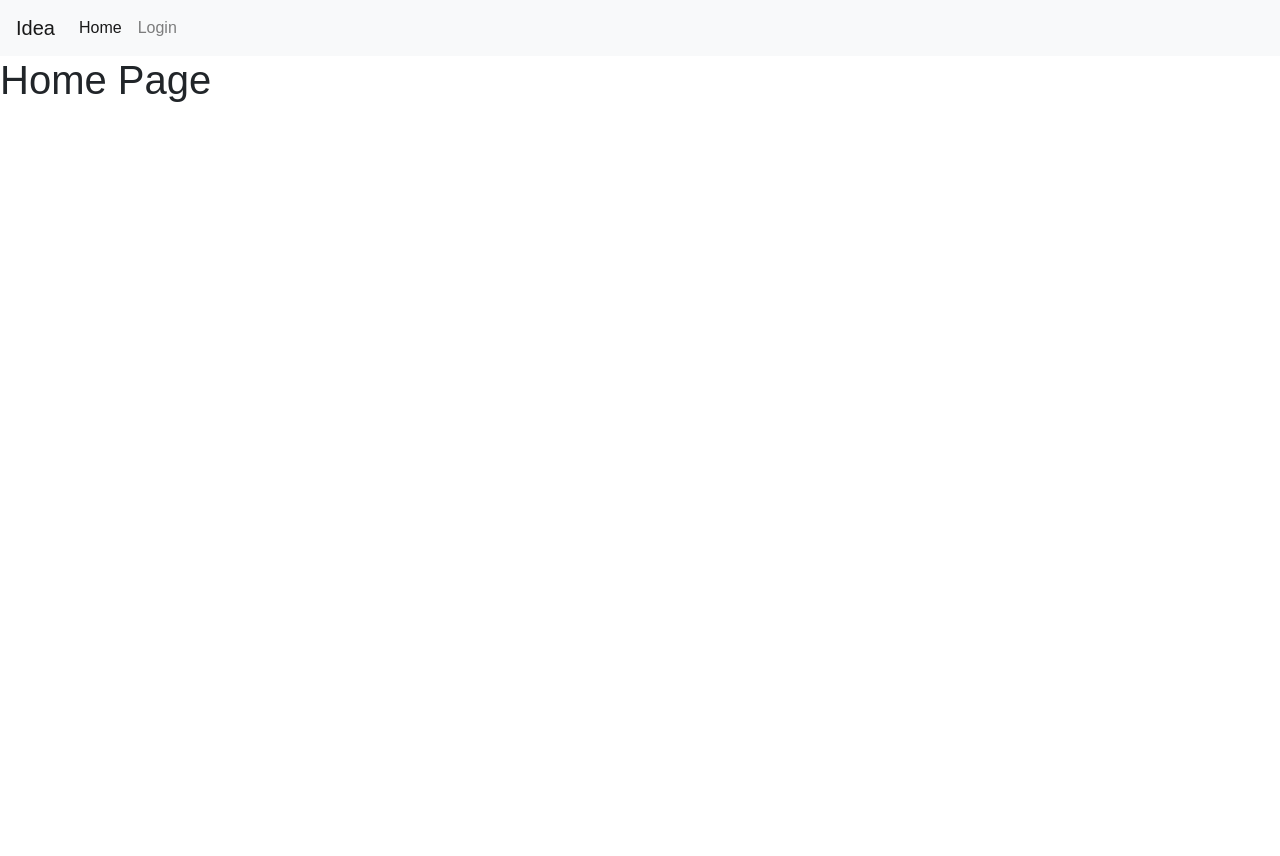
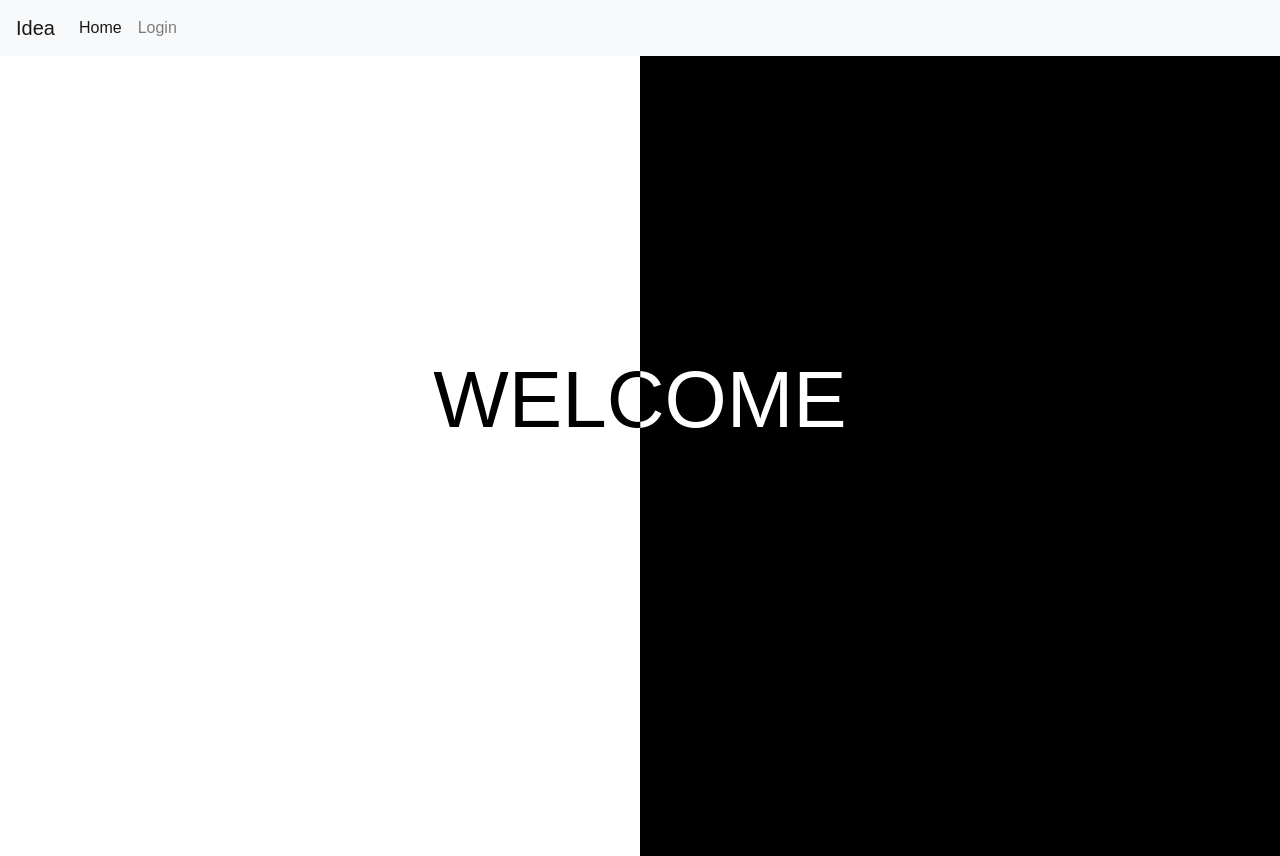
Before and after one commit to AshikShuvo/idea, a React (Create React App) app: page / in a window 1280 px wide. Before the commit the page ends 800 px from the top, so only its background shows below. Built offline with nearby package versions, Linux system fonts and the light colour scheme.

Commit message:
final commit

```diff
--- a/src/components/ui/NewCard.js
+++ b/src/components/ui/NewCard.js
@@ -1,14 +1,15 @@
 import React from 'react'
 import "../../customcss/card.css"
 const NewCard = ({data}) => {
-    const {Name,DisplayName,Description}=data
+    const {Brand,DisplayName,Model}=data
 
     return (
         <div className="card__container " >
             <div class="go">
-                <h3>{Name}</h3>
-                <h1>{DisplayName}</h1>
-                {Description&&<span>{Description}</span>}
+            <h3>{DisplayName}</h3>
+                <h4>{Brand}</h4>
+
+                {Model&&<span>{Model}</span>}
             </div>
         </div>
     )
--- a/src/customcss/card.css
+++ b/src/customcss/card.css
@@ -58,6 +58,3 @@ cursor: pointer;
     padding: 5px;
     line-height: 1.6rem;
 }
-.card__container span{
-    border-bottom: 2px #a5a0a0 solid;
-}
--- /dev/null
+++ b/src/customcss/home.css
@@ -0,0 +1,29 @@
+.home {
+    height: 100vh;
+    background: linear-gradient(
+      to right,
+      white 0%,
+      white 50%,
+      black 0%,
+      black 50%
+    );
+  }
+
+  .wl {
+    color: white;
+    white-space: nowrap;
+    font-size: 5rem;
+    position: absolute;
+    top: 50%;
+    left: 50%;
+    transform: translate(-50%, -50%);
+  }
+
+  .wl::before {
+    content: attr(data-heading);
+    position: absolute;
+    left: 0;
+    color: black;
+    width: 50%;
+    overflow: hidden;
+  }
--- a/src/pages/HomePage.js
+++ b/src/pages/HomePage.js
@@ -1,9 +1,9 @@
 import React from 'react'
-
+import '../customcss/home.css'
 const HomePage = () => {
     return (
-        <div>
-            <h1>Home Page</h1>
+        <div className="home">
+           <h1 data-heading="WELCOME" className="wl">WELCOME</h1>
         </div>
     )
 }
```
Also changed, not shown: src/components/ui/OverlayDialog.js (deleted, +0 -17 lines), src/customcss/fullscreen.css (deleted, +0 -39 lines).
